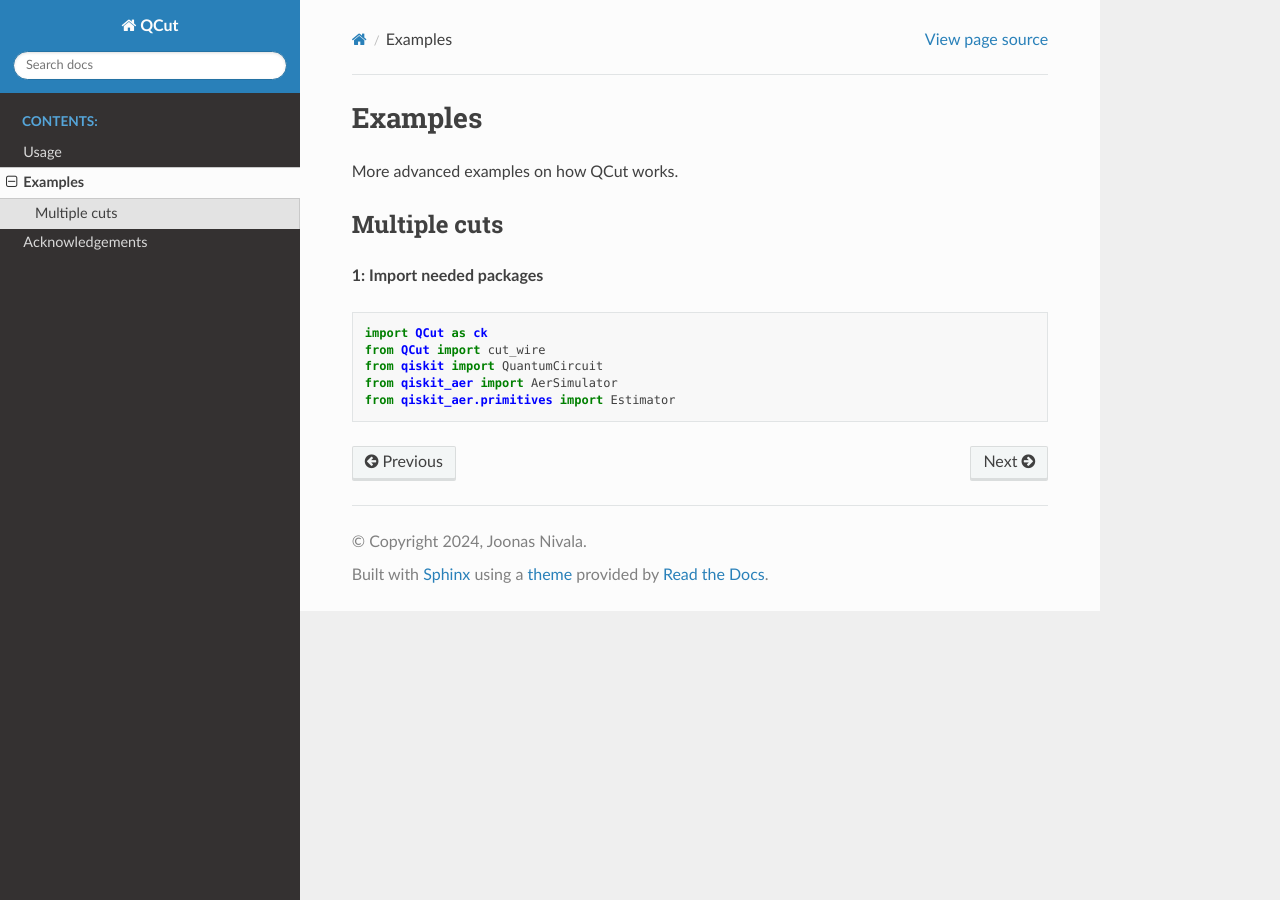
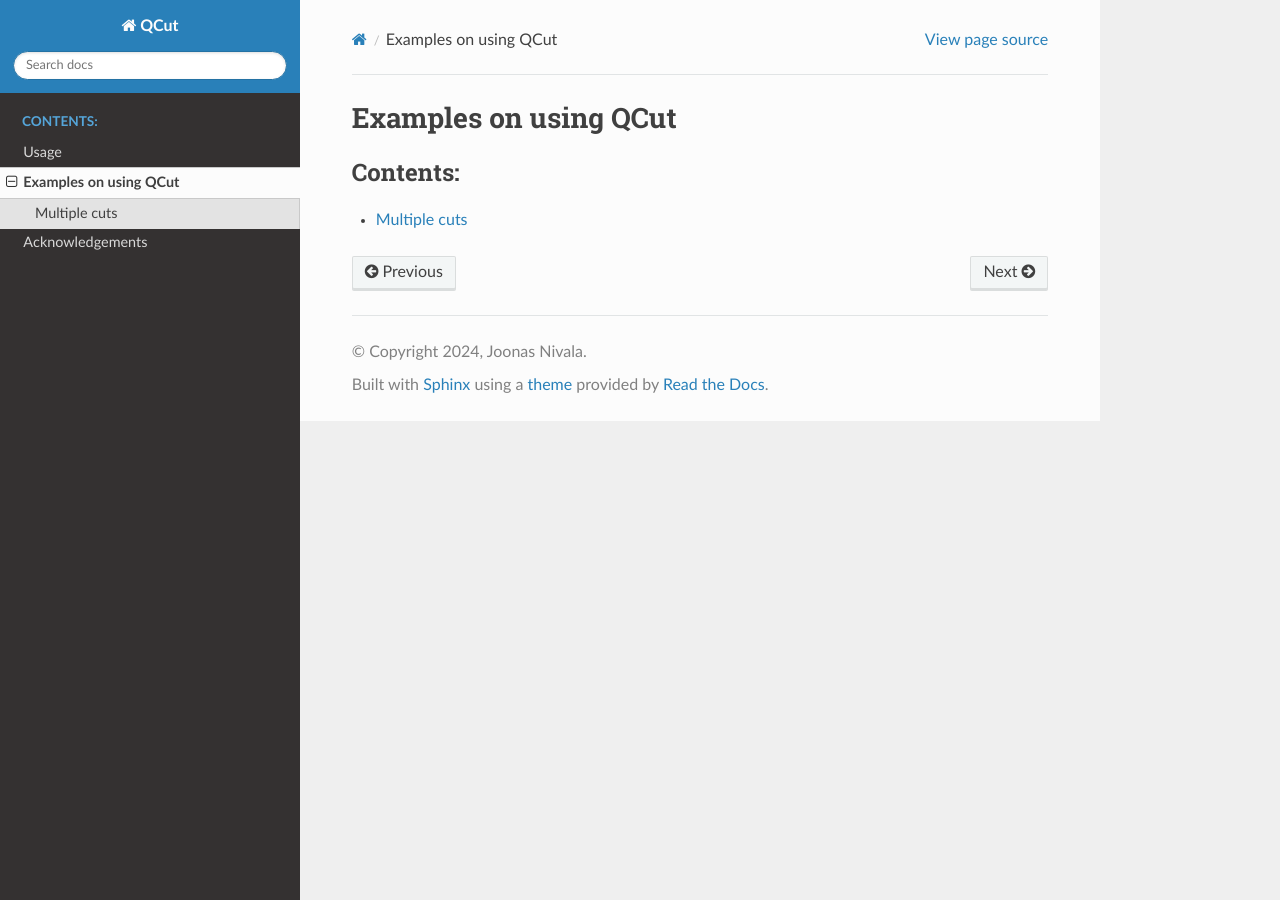
Before and after one commit to JooNiv/QCut, a Sphinx documentation site: the page built from docs/Examples.rst, in a window 1280 px wide. Built offline with Sphinx 7.4.7 and the Read the Docs theme 2.0.0, drawn with Linux system fonts in a browser that asks for light colours; pages that are not in the unit, such as notebooks, are missing from menus.

```diff
--- a/docs/Examples.rst
+++ b/docs/Examples.rst
@@ -1,17 +1,8 @@
-Examples
-============
+Examples on using QCut
+==================
 
-More advanced examples on how QCut works.
+.. toctree::
+   :maxdepth: 3
+   :caption: Contents:
 
-Multiple cuts
------
-
-**1: Import needed packages**
-
-.. code:: python
-
-   import QCut as ck
-   from QCut import cut_wire
-   from qiskit import QuantumCircuit
-   from qiskit_aer import AerSimulator
-   from qiskit_aer.primitives import Estimator
+   Multiple_cuts
--- a/docs/Usage.rst
+++ b/docs/Usage.rst
@@ -118,7 +118,7 @@ of the actual values. Error is the error in the approximation.
 
    backend = AerSimulator()
    error = 0.03
-   results = ck.run_experiments(experiment_circuits, cut_locations, id_meas, error=error, backend=backend, mitigate=True)
+   results = ck.run_experiments(experiment_circuits, cut_locations, id_meas, error=error, backend=backend)
 
 **7. Define observables and calculate expectation values**
 
@@ -185,7 +185,7 @@ The same example can then be run like this:
    observables = [0,1,2, [0,2]]
    error = 0.03
 
-   estimated_expectation_values = ck.run(cut_circuit, observables, error, backend, mitigate=True)
+   estimated_expectation_values = ck.run(cut_circuit, observables, error, backend)
 
 Running on IQM fake backends
 ----------------------------
```
Also changed, not shown: README.md (+2 -2 lines), docs/Multiple_cuts.rst (added, +33 -0 lines), docs/images/circ5.png (added).
